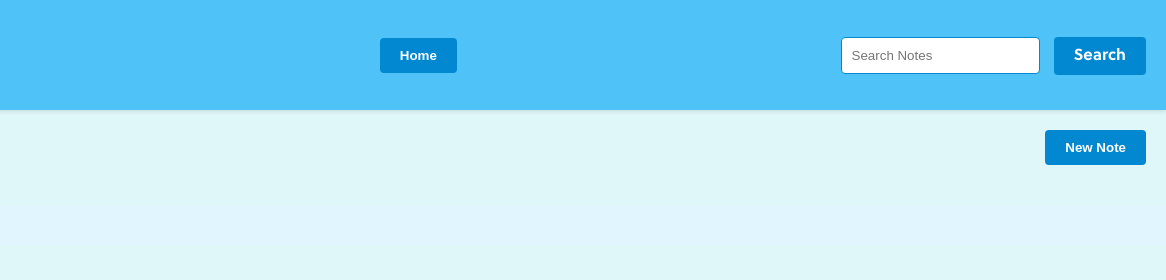
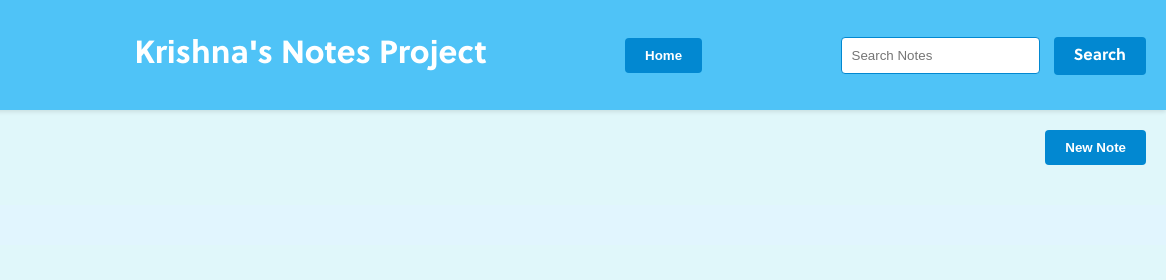
Before and after one commit to N0AH-14/Notes-Project, a plain HTML site: page src/index.html in a window 1280 px wide. Shown: the top 280 px of the page, 114-1280 px from the left. Drawn offline with Linux system fonts and the light colour scheme; files whose address does not match are found by name.

Commit message:
Notes->Header Update

```diff
--- a/src/index.html
+++ b/src/index.html
@@ -15,6 +15,7 @@
 <body>
     <header>
         <img src="../img/logo.png">
+        <h1>Krishna's Notes Project</h1>
         <button onclick="home()">Home</button>
         <div class="search-box">
             <form id="searchForm">
```
